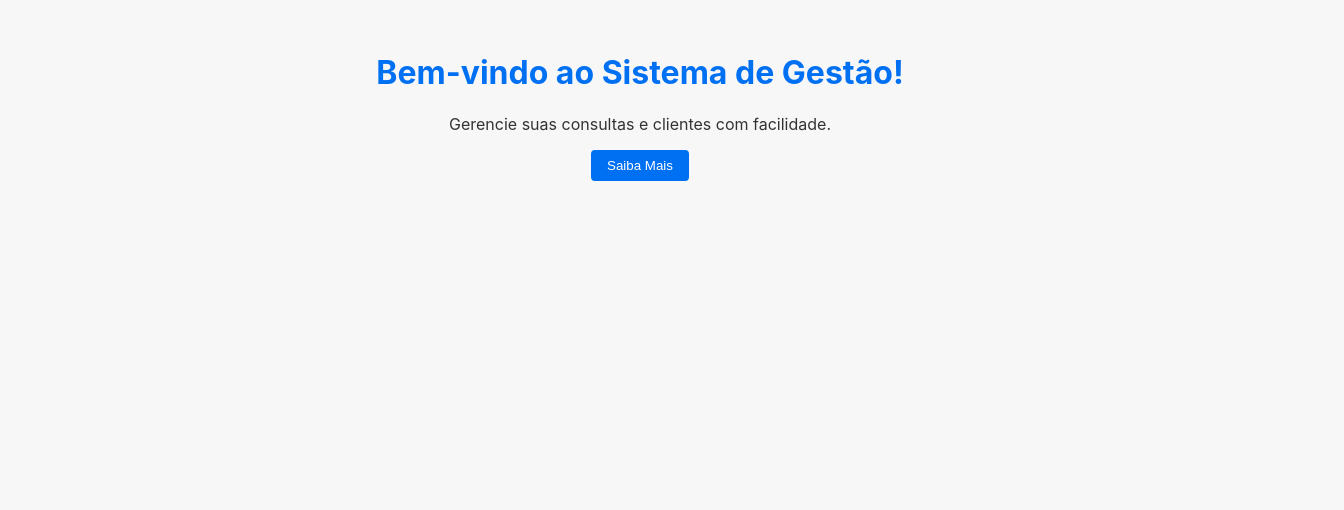
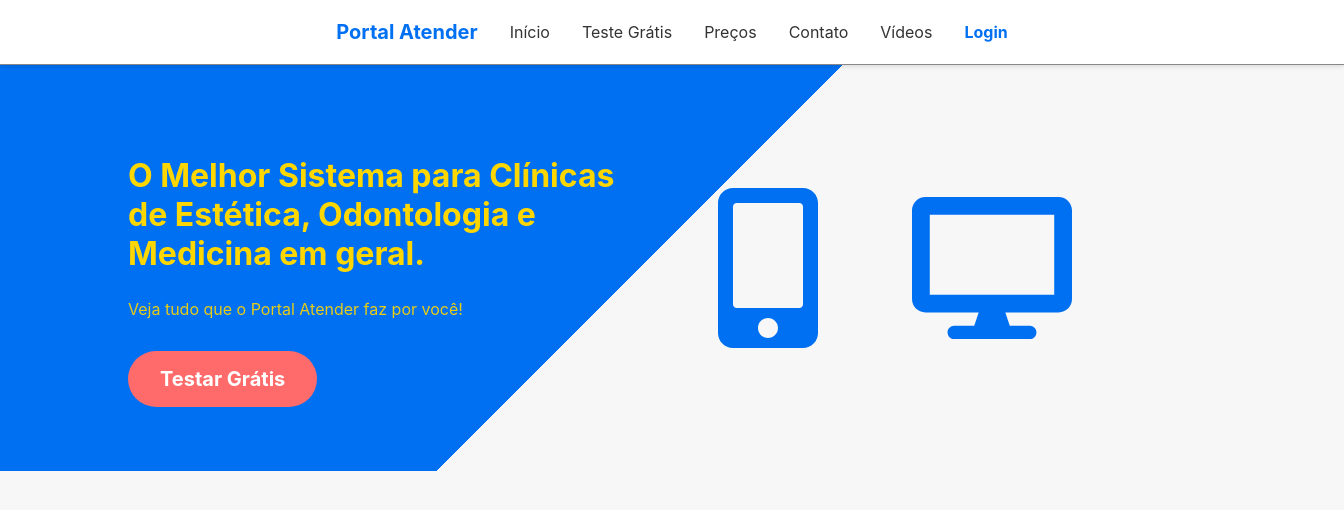
Before and after one commit to RichardSobreiro/portal-atender-landing-page, a Next.js app in the folder landing-page/: page / in a window 1280 px wide. Shown: the top 510 px of the page, 1344 px wide, since content can reach past the window. Built offline with nearby package versions, Linux system fonts and the light colour scheme.

Commit message:
FIT: header and inicio section

```diff
--- a/landing-page/package.json
+++ b/landing-page/package.json
@@ -13,7 +13,8 @@
     "next": "15.1.6",
     "next-seo": "^6.6.0",
     "react": "^19.0.0",
-    "react-dom": "^19.0.0"
+    "react-dom": "^19.0.0",
+    "react-icons": "^5.4.0"
   },
   "devDependencies": {
     "@eslint/eslintrc": "^3",
--- a/landing-page/src/components/Header/Header.module.css
+++ b/landing-page/src/components/Header/Header.module.css
@@ -1,13 +1,167 @@
-/** @format */
+/* Header.module.css */
 
+/* Header container */
 .header {
+  position: sticky;
+  top: 0;
+  z-index: 1000;
+  background-color: var(--color-surface);
+  border-bottom: 1px solid var(--color-muted-text);
   display: flex;
+  justify-content: center;
+  align-items: center;
+  padding: 1rem 2rem;
+  box-shadow: 0 2px 4px rgba(0, 0, 0, 0.1);
+  width: 100%;
+}
+
+/* Ensures everything is centered inside the header */
+.headerContainer {
+  width: 100%;
+  max-width: 1200px;
+  display: flex;
+  align-items: center;
   justify-content: space-between;
-  padding: 1rem 2rem;
-  background-color: #0070f3;
-  color: white;
+  margin: 0 auto;
 }
+
+/* Logo - Adds spacing so it's not too close to "Início" */
 .logo {
-  font-size: 1.5rem;
+  font-size: var(--font-size-lg);
   font-weight: bold;
+  color: var(--color-primary);
+  flex: 0 0 auto;
+  margin-right: 2rem;
 }
+
+/* MOBILE NAVIGATION - Hidden by default */
+.nav {
+  position: fixed;
+  top: 0;
+  right: -100%;
+  width: 70%;
+  height: 100vh;
+  background-color: var(--color-surface);
+  box-shadow: -4px 0 10px rgba(0, 0, 0, 0.1);
+  display: flex;
+  flex-direction: column;
+  align-items: flex-start;
+  gap: 1rem;
+  padding: 2rem;
+  transition: right 0.3s ease-in-out;
+}
+
+/* Show menu when open */
+.navOpen {
+  right: 0;
+}
+
+/* Close Button (Inside the Menu, Top-Right) */
+.closeButton {
+  background: none;
+  border: none;
+  font-size: 1.8rem;
+  color: var(--color-primary);
+  cursor: pointer;
+  align-self: flex-end; /* Aligns the close button to the right */
+  margin-bottom: 1rem;
+}
+
+/* Ensures "Início" aligns with the rest of the menu */
+.linkButton {
+  all: unset;
+  font-size: var(--font-size-base);
+  color: var(--color-text);
+  cursor: pointer;
+  transition:
+    color 0.3s ease,
+    text-decoration 0.3s ease;
+  white-space: nowrap;
+  padding: 0;
+  line-height: 1;
+  display: block;
+  width: 100%;
+  text-align: left; /* Ensures alignment with other links */
+}
+
+/* Ensures all menu options, including "Início," are correctly spaced */
+.link,
+.linkButton {
+  font-size: var(--font-size-base);
+  color: var(--color-text);
+  text-decoration: none;
+  background: none;
+  border: none;
+  cursor: pointer;
+  font-family: var(--font-family);
+  transition:
+    color 0.3s ease,
+    text-decoration 0.3s ease;
+  white-space: nowrap;
+  padding: 0.5rem 0;
+  line-height: 1;
+  display: block;
+  width: 100%;
+  text-align: left;
+}
+
+/* Hover effect */
+.link:hover,
+.linkButton:hover {
+  color: var(--color-primary);
+  background-color: transparent;
+  text-decoration: underline;
+}
+
+/* Login link */
+.login {
+  font-weight: bold;
+  color: var(--color-primary);
+}
+
+.login:hover {
+  color: var(--color-secondary);
+}
+
+/* HAMBURGER MENU BUTTON (Only visible on mobile) */
+.hamburger {
+  background: none;
+  border: none;
+  font-size: 1.8rem;
+  color: var(--color-primary);
+  cursor: pointer;
+  display: block;
+}
+
+/* Desktop navigation */
+@media (min-width: 1024px) {
+  .headerContainer {
+    display: flex;
+    justify-content: center;
+    align-items: center;
+  }
+
+  /* Hide the hamburger and close button on desktop */
+  .hamburger,
+  .closeButton {
+    display: none !important;
+  }
+
+  /* Desktop navigation layout */
+  .nav {
+    position: static;
+    width: auto;
+    height: auto;
+    background: none;
+    box-shadow: none;
+    flex-direction: row;
+    justify-content: center;
+    gap: 2rem;
+    padding: 0;
+    align-items: center;
+  }
+
+  .navOpen {
+    right: auto;
+  }
+}
--- a/landing-page/src/components/Header/Header.tsx
+++ b/landing-page/src/components/Header/Header.tsx
@@ -1,11 +1,95 @@
 /** @format */
 
-import styles from "./Header.module.css";
+import { useState, useEffect, useRef } from 'react';
+import Link from 'next/link';
+import { FaBars, FaTimes } from 'react-icons/fa';
+import styles from './Header.module.css';
 
 export default function Header() {
+  const [menuOpen, setMenuOpen] = useState(false);
+  const menuRef = useRef<HTMLDivElement>(null);
+
+  const toggleMenu = () => {
+    setMenuOpen(!menuOpen);
+  };
+
+  const closeMenu = () => {
+    setMenuOpen(false);
+  };
+
+  const scrollToTop = () => {
+    window.scrollTo({ top: 0, behavior: 'smooth' });
+    closeMenu();
+  };
+
+  // Close the menu if the user clicks outside of it
+  useEffect(() => {
+    const handleClickOutside = (event: MouseEvent) => {
+      if (menuRef.current && !menuRef.current.contains(event.target as Node)) {
+        closeMenu();
+      }
+    };
+
+    if (menuOpen) {
+      document.addEventListener('mousedown', handleClickOutside);
+    } else {
+      document.removeEventListener('mousedown', handleClickOutside);
+    }
+
+    return () => {
+      document.removeEventListener('mousedown', handleClickOutside);
+    };
+  }, [menuOpen]);
+
   return (
     <header className={styles.header}>
-      <div className={styles.logo}>Minha Aplicação</div>
+      <div className={styles.headerContainer}>
+        {/* LOGO */}
+        <div className={styles.logo}>Portal Atender</div>
+
+        {/* HAMBURGER MENU BUTTON (Mobile Only) */}
+        <button className={styles.hamburger} onClick={toggleMenu}>
+          <FaBars />
+        </button>
+
+        {/* NAVIGATION MENU */}
+        <nav
+          ref={menuRef}
+          className={`${styles.nav} ${menuOpen ? styles.navOpen : ''}`}
+        >
+          {/* Close Button (Inside the Menu) */}
+          <button className={styles.closeButton} onClick={closeMenu}>
+            <FaTimes />
+          </button>
+
+          <button className={styles.linkButton} onClick={scrollToTop}>
+            Início
+          </button>
+          <Link
+            href="#teste-gratis"
+            className={styles.link}
+            onClick={closeMenu}
+          >
+            Teste Grátis
+          </Link>
+          <Link href="#precos" className={styles.link} onClick={closeMenu}>
+            Preços
+          </Link>
+          <Link href="#contato" className={styles.link} onClick={closeMenu}>
+            Contato
+          </Link>
+          <Link href="#videos" className={styles.link} onClick={closeMenu}>
+            Vídeos
+          </Link>
+          <Link
+            href="#login"
+            className={`${styles.link} ${styles.login}`}
+            onClick={closeMenu}
+          >
+            Login
+          </Link>
+        </nav>
+      </div>
     </header>
   );
 }
--- a/landing-page/src/pages/index.tsx
+++ b/landing-page/src/pages/index.tsx
@@ -1,22 +1,33 @@
 /** @format */
+
+import Header from '../components/Header/Header';
+import styles from '../styles/Home.module.css';
+import { FaMobileAlt, FaDesktop } from 'react-icons/fa';
 
 export default function Home() {
   return (
-    <main style={{ padding: "2rem", textAlign: "center" }}>
-      <h1>Bem-vindo ao Sistema de Gestão!</h1>
-      <p>Gerencie suas consultas e clientes com facilidade.</p>
-      <button
-        style={{
-          backgroundColor: "#0070f3",
-          color: "white",
-          padding: "0.5rem 1rem",
-          borderRadius: "4px",
-          border: "none",
-          cursor: "pointer",
-        }}
-      >
-        Saiba Mais
-      </button>
-    </main>
+    <div className={styles.container}>
+      {/* Header Component */}
+      <Header />
+
+      {/* Hero Section */}
+      <section className={styles.hero}>
+        {/* Left Content */}
+        <div className={styles.heroText}>
+          <h1>
+            O Melhor Sistema para Clínicas de Estética, Odontologia e Medicina
+            em geral.
+          </h1>
+          <p>Veja tudo que o Portal Atender faz por você!</p>
+          <button className={styles.ctaButton}>Testar Grátis</button>
+        </div>
+
+        {/* Right Icons */}
+        <div className={styles.heroIcons}>
+          <FaMobileAlt className={styles.icon} />
+          <FaDesktop className={styles.icon} />
+        </div>
+      </section>
+    </div>
   );
 }
--- a/landing-page/src/styles/Home.module.css
+++ b/landing-page/src/styles/Home.module.css
@@ -1,168 +1,102 @@
-.page {
-  --gray-rgb: 0, 0, 0;
-  --gray-alpha-200: rgba(var(--gray-rgb), 0.08);
-  --gray-alpha-100: rgba(var(--gray-rgb), 0.05);
+/* Home.module.css */
 
-  --button-primary-hover: #383838;
-  --button-secondary-hover: #f2f2f2;
-
-  display: grid;
-  grid-template-rows: 20px 1fr 20px;
-  align-items: center;
-  justify-items: center;
-  min-height: 100svh;
-  padding: 80px;
-  gap: 64px;
-  font-family: var(--font-geist-sans);
+.container {
+  width: 100%;
+  min-height: 100vh;
+  background-color: var(--color-background);
 }
 
-@media (prefers-color-scheme: dark) {
-  .page {
-    --gray-rgb: 255, 255, 255;
-    --gray-alpha-200: rgba(var(--gray-rgb), 0.145);
-    --gray-alpha-100: rgba(var(--gray-rgb), 0.06);
+/* Hero Section */
+.hero {
+  display: flex;
+  align-items: center;
+  justify-content: space-between;
+  padding: 4rem 10%;
+  position: relative;
+  background: linear-gradient(
+    135deg,
+    var(--color-primary) 50%,
+    var(--color-background) 40%
+  );
+}
 
-    --button-primary-hover: #ccc;
-    --button-secondary-hover: #1a1a1a;
+/* Left Side - Text */
+.heroText {
+  color: #ffffff;
+  max-width: 50%;
+}
+
+.heroText h1 {
+  font-size: var(--font-size-xxl);
+  font-weight: bold;
+  color: #ffd700; /* Gold color for strong contrast */
+}
+
+.heroText p {
+  font-size: var(--font-size-base);
+  margin-top: 1rem;
+  color: #ffd700; /* Gold color for strong contrast */
+  opacity: 0.9; /* Slight transparency for better readability */
+}
+
+/* Call-To-Action Button */
+.ctaButton {
+  background-color: var(--color-accent);
+  color: var(--color-surface);
+  font-size: var(--font-size-lg);
+  font-weight: bold;
+  padding: 1rem 2rem;
+  border: none;
+  border-radius: 30px;
+  margin-top: 1rem;
+  cursor: pointer;
+  transition: background-color 0.3s ease-in-out;
+}
+
+.ctaButton:hover {
+  background-color: var(--color-highlight);
+  color: var(--color-text);
+}
+
+/* Right Side - Font Awesome Icons */
+.heroIcons {
+  width: 50%;
+  display: flex;
+  justify-content: center;
+  align-items: center;
+  gap: 4rem;
+  padding-right: 2rem;
+}
+
+/* Increase Icon Size and Adjust Color */
+.icon {
+  font-size: 10rem;
+  color: var(--color-primary); /* Make icons fully visible */
+}
+
+/* Responsive Design */
+@media (max-width: 1024px) {
+  .hero {
+    flex-direction: column;
+    text-align: center;
+    background: linear-gradient(
+      135deg,
+      var(--color-primary) 50%,
+      var(--color-background) 30%
+    );
+  }
+
+  .heroText {
+    max-width: 100%;
+  }
+
+  .heroIcons {
+    max-width: 100%;
+    margin-top: 2rem;
+    justify-content: center;
+  }
+
+  .icon {
+    font-size: 6rem;
   }
 }
-
-.main {
-  display: flex;
-  flex-direction: column;
-  gap: 32px;
-  grid-row-start: 2;
-}
-
-.main ol {
-  font-family: var(--font-geist-mono);
-  padding-left: 0;
-  margin: 0;
-  font-size: 14px;
-  line-height: 24px;
-  letter-spacing: -0.01em;
-  list-style-position: inside;
-}
-
-.main li:not(:last-of-type) {
-  margin-bottom: 8px;
-}
-
-.main code {
-  font-family: inherit;
-  background: var(--gray-alpha-100);
-  padding: 2px 4px;
-  border-radius: 4px;
-  font-weight: 600;
-}
-
-.ctas {
-  display: flex;
-  gap: 16px;
-}
-
-.ctas a {
-  appearance: none;
-  border-radius: 128px;
-  height: 48px;
-  padding: 0 20px;
-  border: none;
-  border: 1px solid transparent;
-  transition:
-    background 0.2s,
-    color 0.2s,
-    border-color 0.2s;
-  cursor: pointer;
-  display: flex;
-  align-items: center;
-  justify-content: center;
-  font-size: 16px;
-  line-height: 20px;
-  font-weight: 500;
-}
-
-a.primary {
-  background: var(--foreground);
-  color: var(--background);
-  gap: 8px;
-}
-
-a.secondary {
-  border-color: var(--gray-alpha-200);
-  min-width: 180px;
-}
-
-.footer {
-  grid-row-start: 3;
-  display: flex;
-  gap: 24px;
-}
-
-.footer a {
-  display: flex;
-  align-items: center;
-  gap: 8px;
-}
-
-.footer img {
-  flex-shrink: 0;
-}
-
-/* Enable hover only on non-touch devices */
-@media (hover: hover) and (pointer: fine) {
-  a.primary:hover {
-    background: var(--button-primary-hover);
-    border-color: transparent;
-  }
-
-  a.secondary:hover {
-    background: var(--button-secondary-hover);
-    border-color: transparent;
-  }
-
-  .footer a:hover {
-    text-decoration: underline;
-    text-underline-offset: 4px;
-  }
-}
-
-@media (max-width: 600px) {
-  .page {
-    padding: 32px;
-    padding-bottom: 80px;
-  }
-
-  .main {
-    align-items: center;
-  }
-
-  .main ol {
-    text-align: center;
-  }
-
-  .ctas {
-    flex-direction: column;
-  }
-
-  .ctas a {
-    font-size: 14px;
-    height: 40px;
-    padding: 0 16px;
-  }
-
-  a.secondary {
-    min-width: auto;
-  }
-
-  .footer {
-    flex-wrap: wrap;
-    align-items: center;
-    justify-content: center;
-  }
-}
-
-@media (prefers-color-scheme: dark) {
-  .logo {
-    filter: invert();
-  }
-}
--- a/landing-page/src/styles/globals.css
+++ b/landing-page/src/styles/globals.css
@@ -1,14 +1,93 @@
 /** @format */
+
+:root {
+  /* Color Palette */
+  --color-primary: #0070f3; /* Blue */
+  --color-secondary: #00a37a; /* Green */
+  --color-accent: #ff6b6b; /* Red */
+  --color-background: #f7f7f7; /* Light Gray */
+  --color-surface: #ffffff; /* White */
+  --color-text: #333333; /* Dark Gray */
+  --color-muted-text: #888888; /* Gray */
+  --color-highlight: #ffd700; /* Yellow */
+
+  /* Typography */
+  --font-family: -apple-system, BlinkMacSystemFont, 'Segoe UI', Roboto,
+    'Helvetica Neue', Arial, sans-serif;
+  --font-size-base: 16px;
+  --font-size-lg: 20px;
+  --font-size-xl: 24px;
+  --font-size-xxl: 32px;
+}
 
 body {
   margin: 0;
   padding: 0;
-  font-family: -apple-system, BlinkMacSystemFont, "Segoe UI", Roboto,
-    "Helvetica Neue", Arial, sans-serif;
-  background-color: #f7f7f7;
-  color: #333;
+  font-family: var(--font-family);
+  font-size: var(--font-size-base);
+  background-color: var(--color-background);
+  color: var(--color-text);
 }
+
 h1 {
-  font-size: 2rem;
-  color: #0070f3;
+  font-size: var(--font-size-xl);
+  color: var(--color-primary);
 }
+
+h2 {
+  font-size: var(--font-size-lg);
+  color: var(--color-primary);
+}
+
+p {
+  font-size: var(--font-size-base);
+  color: var(--color-text);
+}
+
+a {
+  color: var(--color-primary);
+  text-decoration: none;
+}
+
+a:hover {
+  text-decoration: underline;
+}
+
+button {
+  font-family: var(--font-family);
+  font-size: var(--font-size-base);
+  background-color: var(--color-primary);
+  color: var(--color-surface);
+  padding: 0.5rem 1rem;
+  border: none;
+  border-radius: 4px;
+  cursor: pointer;
+  transition: background-color 0.3s ease;
+}
+
+button:hover {
+  background-color: var(--color-secondary);
+}
+
+input,
+textarea {
+  font-family: var(--font-family);
+  font-size: var(--font-size-base);
+  border: 1px solid var(--color-muted-text);
+  padding: 0.5rem;
+  border-radius: 4px;
+  width: 100%;
+}
+
+input:focus,
+textarea:focus {
+  border-color: var(--color-primary);
+  outline: none;
+}
+
+.card {
+  background-color: var(--color-surface);
+  padding: 1rem;
+  border-radius: 8px;
+  box-shadow: 0 2px 4px rgba(0, 0, 0, 0.1);
+}
```
Also changed, not shown: 1 other file (tests, documents, lock files or other folders).
